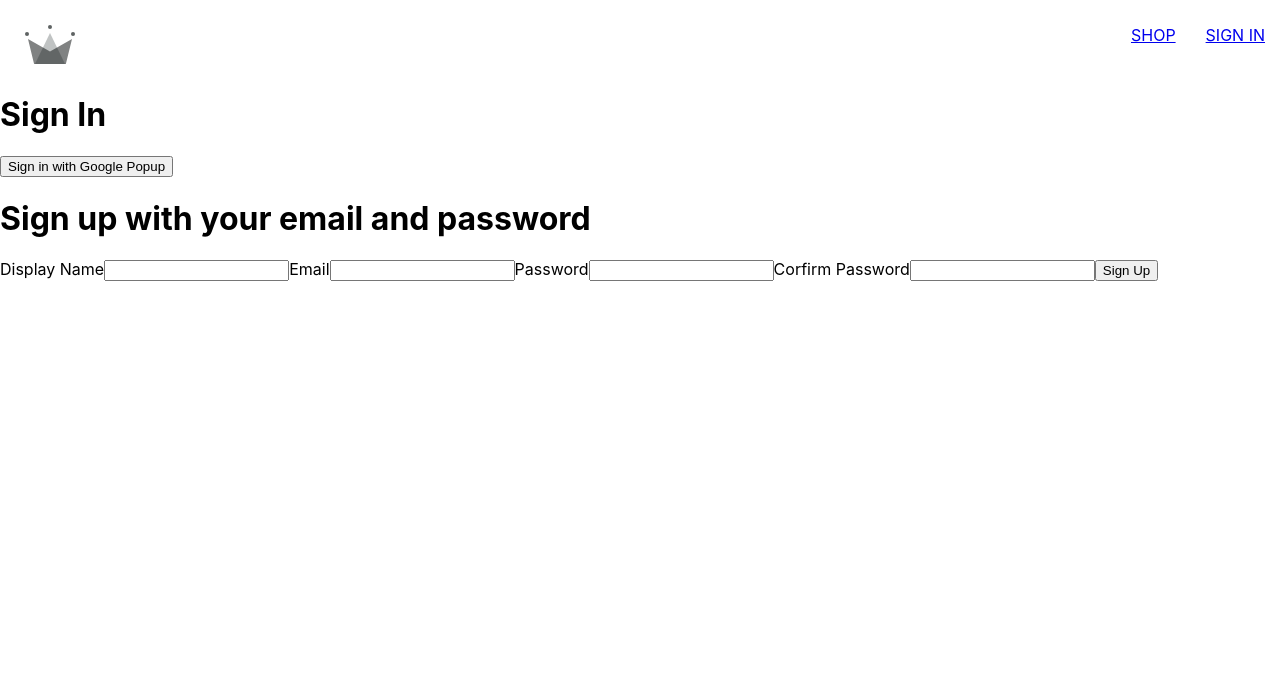
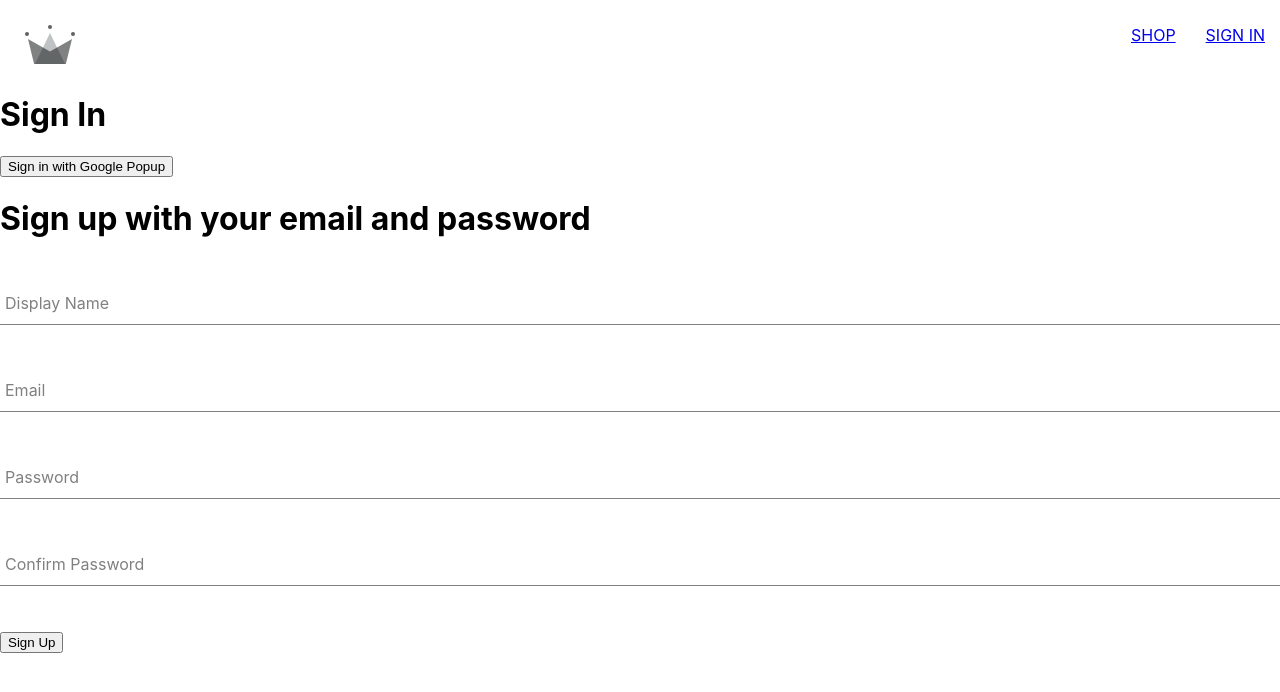
Before and after one commit to cambodianjesuss/crwn-clothing-2, a React (Create React App) app: page /sign-in in a window 1280 px wide. Shown: the top 692 px of the page. Built offline with nearby package versions, Linux system fonts and the light colour scheme; the HTML template or start-up script is replaced by a standard one.

Commit message:
generalizing form input

```diff
--- /dev/null
+++ b/src/components/form-input/form-input.component.js
@@ -0,0 +1,20 @@
+import './form-input.styles.scss'
+
+const FormInput = ({label, ...otherProps})=>{
+  return (
+    <div className="group">
+      {
+        label && (
+          <label className={`${otherProps.value.length ? 'shrink' : ''} form-input-label`}>{label}</label>
+        )
+      }
+
+      <input
+        className="form-input"
+        {...otherProps}
+      />
+    </div>
+  )
+}
+
+export default FormInput;
--- /dev/null
+++ b/src/components/form-input/form-input.styles.scss
@@ -0,0 +1,54 @@
+$sub-color: grey;
+$main-color: black;
+
+@mixin shrinkLabel {
+  top: -14px;
+  font-size: 12px;
+  color: $main-color;
+}
+
+.group {
+  position: relative;
+  margin: 45px 0;
+
+  .form-input {
+    background: none;
+    background-color: white;
+    color: $sub-color;
+    font-size: 18px;
+    padding: 10px 10px 10px 5px;
+    display: block;
+    width: 100%;
+    border: none;
+    border-radius: 0;
+    border-bottom: 1px solid $sub-color;
+    margin: 25px 0;
+
+    &:focus {
+      outline: none;
+    }
+
+    &:focus ~ .form-input-label {
+      @include shrinkLabel();
+    }
+  }
+
+  input[type='password'] {
+    letter-spacing: 0.3em;
+  }
+
+  .form-input-label {
+    color: $sub-color;
+    font-size: 16px;
+    font-weight: normal;
+    position: absolute;
+    pointer-events: none;
+    left: 5px;
+    top: 10px;
+    transition: 300ms ease all;
+
+    &.shrink {
+      @include shrinkLabel();
+    }
+  }
+}
--- a/src/components/sign-up-form/sign-up-form.component.js
+++ b/src/components/sign-up-form/sign-up-form.component.js
@@ -1,4 +1,6 @@
 import { createAuthUserWithEmailAndPassword, createUserDocumentFromAuth } from "../../utils/firebase/firebase.utils";
+import FormInput from "../form-input/form-input.component";
+
 import { useState } from "react";
 
 const defaultFormFields = {
@@ -47,32 +49,32 @@
     <div>
       <h1>Sign up with your email and password</h1>
       <form onSubmit={handleSubmit}>
-        <label>Display Name</label>
-        <input
+        <FormInput
+          label="Display Name"
           type="text"
+          required
+          onChange={handleChange}
           name="displayName"
+          value={displayName}
+        />
+        <FormInput
+          label="Email"
+          type="text"
           required
-          value={displayName}
           onChange={handleChange}
+          name="email"
+          value={email}
         />
-        <label>Email</label>
-        <input
-          type="email"
-          name="email"
+        <FormInput
+          label="Password"
+          type="password"
           required
-          value={email}
           onChange={handleChange}
+          name="password"
+          value={password}
         />
-        <label>Password</label>
-        <input
-          type="password"
-          name="password"
-          required
-          value={password}
-          onChange={handleChange}
-        />
-        <label>Corfirm Password</label>
-        <input
+        <FormInput
+          label="Confirm Password"
           type="password"
           name="confirmPassword"
           required
```
